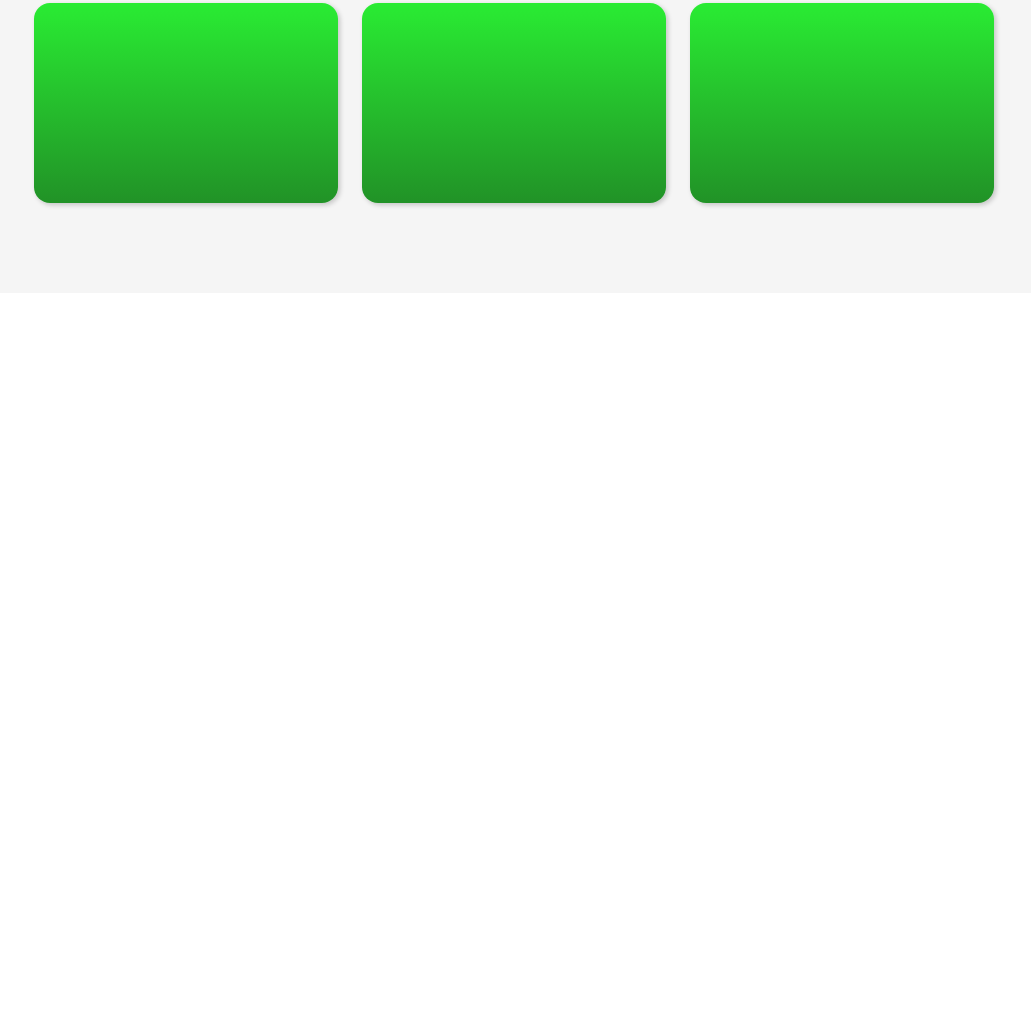
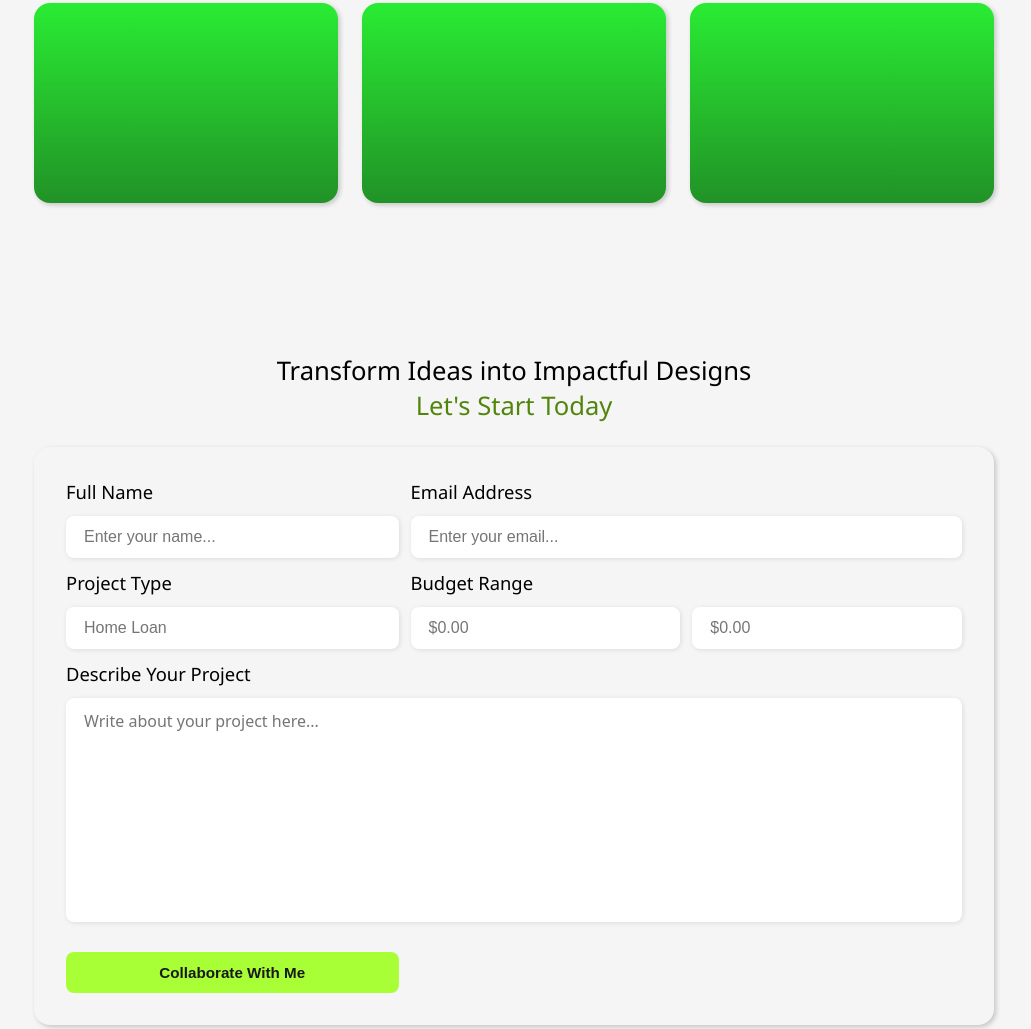
Before and after one commit to NicolasSilvaDA/trilha-challenge-junior, a plain HTML site: page index.html in a window 1280 px wide. Shown: the part 2455-3484 px from the top of the page, without its empty margins (126-1157 px from the left). Before the commit the page ends 2868 px from the top, so only its background shows below. Drawn offline with Linux system fonts and the light colour scheme.

Commit message:
pricing section's content added and style done (needs some improvements on budget range and form background)

```diff
--- a/css/style.css
+++ b/css/style.css
@@ -86,6 +86,29 @@ body {
     border-radius: 16px;
     background-image: linear-gradient(to bottom, rgba(27, 235, 37, 0.932), rgba(18, 139, 24, 0.932));
     box-shadow: 2px 2px 5px rgba(5, 5, 5, 0.2);
+}
+
+.pricing-h1 {
+    text-align: center;
+    font-size: 1.6rem;
+    font-weight: 500;
+}
+
+.form-label {
+    display: block;
+    margin-bottom: 12px;
+    font-size: 1.15rem;
+    font-weight: 400;
+}
+
+.form-input {
+    width: 100%;
+    padding: 12px 0;
+    text-indent: 18px;
+    border-radius: 8px;
+    border: none;
+    box-shadow: 1px 1px 5px rgba(5, 5, 5, 0.1);
+    font-size: 1rem;
 }
 
 .white-bg {
@@ -206,6 +229,7 @@ body {
 #service-block2-art1 {
     grid-area: art1;
 }
+
 #service-block2-art2 {
     grid-area: art2
 }
@@ -220,7 +244,6 @@ body {
 
 #service-block2-art5 {
     grid-area: art5;
-    display: block;
     min-width: 300px;
     min-height: 200px;
     max-width: 100%;
@@ -248,3 +271,70 @@ body {
     font-weight: 500;
     font-size: 1.75rem;
 }
+
+#pricing-h1-2 {
+    color: #51850C;
+}
+
+#pricing-form {
+    margin-top: 24px;
+    padding: 32px;
+    box-shadow: 2px 2px 5px rgba(5, 5, 5, 0.2);
+    border-radius: 16px;
+    display: grid;
+    grid-template-areas:
+    "name email"
+    "project-type budget"
+    "describe describe";
+    gap: 12px;
+}
+
+#pricing-fullname {
+    grid-area: name;
+}
+
+#pricing-email {
+    grid-area: email;
+}
+
+#pricing-project-type {
+    grid-area: project-type;
+}
+
+#pricing-budget-range {
+    grid-area: budget;
+}
+
+#pricing-budget-range-block {
+    display: grid;
+    grid-template-columns: repeat(2, 1fr);
+    grid-template-rows: repeat(1 ,1fr);
+    gap: 12px;
+}
+
+/* #pricing-budget-input-1 {
+
+}
+
+#pricing-budget-input-2 {
+
+} */
+
+#pricing-describe {
+    grid-area: describe;
+    width: 100%;
+}
+
+#pricing-describe-input {
+    height: 200px;
+    resize: none;
+    font-size: 1rem;
+    font-family: system-ui, -apple-system, BlinkMacSystemFont, 'Segoe UI', Roboto, Oxygen, Ubuntu, Cantarell, 'Open Sans', 'Helvetica Neue', sans-serif;
+}
+
+#pricing-btn {
+    border-radius: 8px;
+    margin-top: 12px;
+    background-color: #A8FF36;
+    font-weight: 700;
+}
--- a/index.html
+++ b/index.html
@@ -1,11 +1,13 @@
 <!DOCTYPE html>
 <html lang="en">
+
 <head>
     <meta charset="UTF-8">
     <meta name="viewport" content="width=device-width, initial-scale=1.0">
     <title>Na Trilha do Dev</title>
     <link rel="stylesheet" href="./css/style.css">
 </head>
+
 <body>
     <header>
         <nav class=" padding-page black-bg" id="header-navbar">
@@ -24,7 +26,8 @@
                 <article id="collaborate-block1">
                     <h1 class="collaborate-element" id="collaborate-h1">Trusted by Leaders: Building
                         Lasting Partnerships Through Design</h1>
-                    <p class="collaborate-element" id="collaborate-p">Ability to forge long-term relationships with clients
+                    <p class="collaborate-element" id="collaborate-p">Ability to forge long-term relationships with
+                        clients
                         by delivering exceptional work. It conveys trust and reliabiluty,
                         showcasing the designer's dedication to consistent quality and collaboration.
                     </p>
@@ -43,7 +46,13 @@
                 </article>
                 <article id="about-block2">
                     <h1 id="about-h1">Sobre Na Trilha do Dev!</h1>
-                    <p id="about-p">Lorem ipsum, dolor sit amet consectetur adipisicing elit. Nemo, eaque eius. Non, a ad, at cumque iusto autem optio hic molestiae aliquam consequuntur deleniti in ducimus fugit, beatae ut! Numquam laborum, fugit esse delectus illum consequatur similique. Eos, enim at necessitatibus, earum consequuntur a sed numquam atque accusantium suscipit doloremque beatae possimus laboriosam iste omnis commodi ut. Nostrum maxime ut recusandae quos eaque, cumque placeat corrupti. Ullam laborum ad fugit dolores eaque delectus, similique esse facere illo quis tenetur neque?</p>
+                    <p id="about-p">Lorem ipsum, dolor sit amet consectetur adipisicing elit. Nemo, eaque eius. Non, a
+                        ad, at cumque iusto autem optio hic molestiae aliquam consequuntur deleniti in ducimus fugit,
+                        beatae ut! Numquam laborum, fugit esse delectus illum consequatur similique. Eos, enim at
+                        necessitatibus, earum consequuntur a sed numquam atque accusantium suscipit doloremque beatae
+                        possimus laboriosam iste omnis commodi ut. Nostrum maxime ut recusandae quos eaque, cumque
+                        placeat corrupti. Ullam laborum ad fugit dolores eaque delectus, similique esse facere illo quis
+                        tenetur neque?</p>
                     <button type="button" class="btn" id="about-btn">Download CV</button>
                 </article>
             </div>
@@ -55,27 +64,35 @@
                 </article>
                 <div id="service-block2">
                     <article class="white-bg service-common-block" id="service-block2-art1">
-                        <img src="./static/service-icon.png" alt="Chat Logo" class="service-icon" id="service-block2-art1-icon" />
+                        <img src="./static/service-icon.png" alt="Chat Logo" class="service-icon"
+                            id="service-block2-art1-icon" />
                         <h2 class="service-h2" id="service-block2-art1-h2">Collaboration</h2>
-                        <p class="service-p" id="service-block2-art1-p">As a product desginer, effective collaboration with cross-functional teams is crucial</p>
+                        <p class="service-p" id="service-block2-art1-p">As a product desginer, effective collaboration
+                            with cross-functional teams is crucial</p>
                         <div class="service-green-line"></div>
                     </article>
                     <article class="white-bg service-common-block" id="service-block2-art2">
-                        <img src="./static/service-icon.png" alt="Chat Logo" class="service-icon" id="service-block2-art2-icon" />
+                        <img src="./static/service-icon.png" alt="Chat Logo" class="service-icon"
+                            id="service-block2-art2-icon" />
                         <h2 class="service-h2" id="service-block2-art2-h2">Collaboration</h2>
-                        <p class="service-p" id="service-block2-art2-p">As a product desginer, effective collaboration with cross-functional teams is crucial</p>
+                        <p class="service-p" id="service-block2-art2-p">As a product desginer, effective collaboration
+                            with cross-functional teams is crucial</p>
                         <div class="service-green-line"></div>
                     </article>
                     <article class="white-bg service-common-block" id="service-block2-art3">
-                        <img src="./static/service-icon.png" alt="Chat Logo" class="service-icon" id="service-block2-art3-icon" />
+                        <img src="./static/service-icon.png" alt="Chat Logo" class="service-icon"
+                            id="service-block2-art3-icon" />
                         <h2 class="service-h2" id="service-block2-art3-h2">Collaboration</h2>
-                        <p class="service-p" id="service-block2-art3-p">As a product desginer, effective collaboration with cross-functional teams is crucial</p>
+                        <p class="service-p" id="service-block2-art3-p">As a product desginer, effective collaboration
+                            with cross-functional teams is crucial</p>
                         <div class="service-green-line"></div>
                     </article>
                     <article class="white-bg service-common-block" id="service-block2-art4">
-                        <img src="./static/service-icon.png" alt="Chat Logo" class="service-icon" id="service-block2-art4-icon" />
+                        <img src="./static/service-icon.png" alt="Chat Logo" class="service-icon"
+                            id="service-block2-art4-icon" />
                         <h2 class="service-h2" id="service-block2-art4-h2">Collaboration</h2>
-                        <p class="service-p" id="service-block2-art4-p">As a product desginer, effective collaboration with cross-functional teams is crucial</p>
+                        <p class="service-p" id="service-block2-art4-p">As a product desginer, effective collaboration
+                            with cross-functional teams is crucial</p>
                         <div class="service-green-line"></div>
                     </article>
                     <article id="service-block2-art5">
@@ -97,11 +114,49 @@
                 </div>
             </div>
         </section>
-        <section class="content-section white-bg" id="pricing"></section>
-        <section class="content-section white-bg" id="faq"></section>
+        <section class="content-section white-bg padding-page" id="pricing">
+            <h1 class="pricing-h1" id="pricing-h1-1">Transform Ideas into Impactful Designs</h1>
+            <h1 class="pricing-h1" id="pricing-h1-2">Let's Start Today</h1>
+            <form action="" id="pricing-form">
+                <div id="pricing-fullname">
+                    <label for="name" class="form-label">Full Name</label>
+                    <input type="text" placeholder="Enter your name..." required class="form-input" id="pricing-fullname-input">
+                </div>
+
+                <div id="pricing-email">
+                    <label for="email" class="form-label">Email Address</label>
+                    <input type="email" placeholder="Enter your email..." required class="form-input" id="pricing-email-input">
+                </div>
+
+                <div id="pricing-project-type">
+                    <label for="project-type" class="form-label">Project Type</label>
+                    <input type="text" placeholder="Home Loan" required class="form-input" id="pricing-project-type-input">
+                </div>
+
+                <div id="pricing-budget-range">
+                    <label for="budget" class="form-label">Budget Range</label>
+                    <div id="pricing-budget-range-block" name="budget">
+                        <input type="number" step="2"  placeholder="$0.00" required class="form-input" id="pricing-budget-input-1">
+                        <input type="number" step="2" placeholder="$0.00" required class="form-input" id="pricing-budget-input-2">
+                    </div>
+                </div>
+
+                <div id="pricing-describe">
+                    <label for="describe" class="form-label">Describe Your Project</label>
+                    <textarea type="text" placeholder="Write about your project here..." required class="form-input" id="pricing-describe-input"></textarea>
+                </div>
+
+                <button class="btn" id="pricing-btn" type="submit">Collaborate With Me</button>
+            </form>
+        </section>
+        <section class="content-section white-bg padding-page" id="faq">
+            <div class="block-wrap">
+
+            </div>
+        </section>
     </main>
-    <footer class="padding-page">
-        <section class="content-section black-bg">
+    <footer class="padding-page black-bg">
+        <section class="content-section">
             <div class="content-wrap">
                 <article id="footer-article1"></article>
                 <article id="footer-article2"></article>
@@ -110,4 +165,5 @@
         </section>
     </footer>
 </body>
+
 </html>
```
